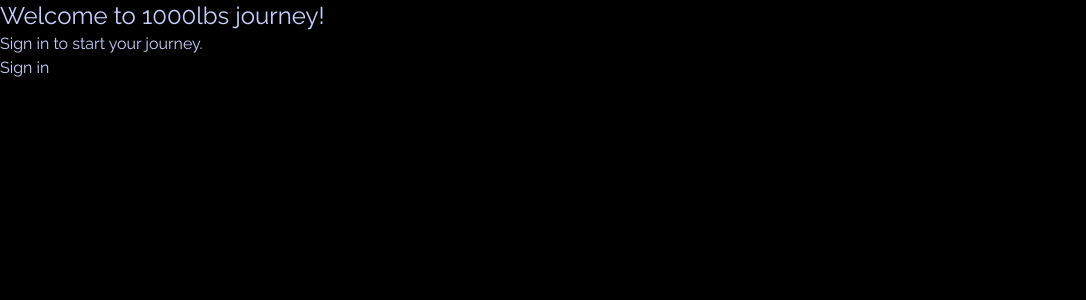
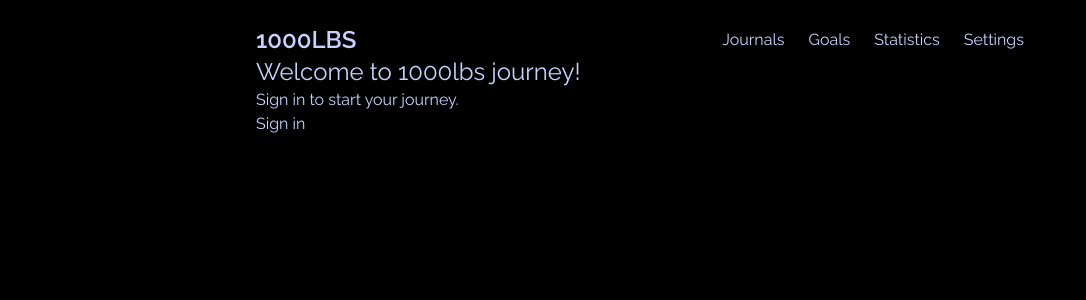
Before and after one commit to jinsoo601/1000lbs-journey, a Next.js app: page / in a window 1280 px wide. Shown: the top 300 px of the page, without its empty margins (0-1086 px from the left). Built offline with nearby package versions, Linux system fonts and the light colour scheme; no server answers.

Commit message:
added simple navbar

```diff
--- /dev/null
+++ b/components/navbar.tsx
@@ -0,0 +1,39 @@
+import Link from "next/link";
+import { useState } from "react";
+
+export default function Navbar() {
+  const [isOpen, setIsOpen] = useState(false);
+  return (
+    <nav className="flex justify-between items-start relative md:items-center">
+      <div className="text-2xl font-semibold ">1000LBS</div>
+      <button
+        className="text-2xl font-medium md:hidden"
+        onClick={() => setIsOpen((prev) => !prev)}
+      >
+        ⋮
+      </button>
+      <ul
+        className={`
+          absolute right-0 top-[2rem] border-2 border-slate-500 bg-black divide-y divide-y-slate-500 ${
+            isOpen ? "block" : "hidden"
+          } md:flex md:flex-row md:static md:gap-6 md:border-0 md:divide-y-0
+        `}
+      >
+        <NavItem href="/journals">Journals</NavItem>
+        <NavItem href="/goals">Goals</NavItem>
+        <NavItem href="/statistics">Statistics</NavItem>
+        <NavItem href="/settings">Settings</NavItem>
+      </ul>
+    </nav>
+  );
+}
+
+function NavItem({ children, href }: { children: string; href: string }) {
+  return (
+    <li>
+      <Link className="block p-2 md:p-0" href={href}>
+        {children}
+      </Link>
+    </li>
+  );
+}
--- a/components/page.tsx
+++ b/components/page.tsx
@@ -1,4 +1,5 @@
 import Head from "./head";
+import Navbar from "./navbar";
 import { Raleway } from "@next/font/google";
 import React from "react";
 import { useSession } from "next-auth/react";
@@ -20,8 +21,13 @@ export default function Page({
   return (
     <>
       <Head title={title} />
-      <main className={`${font.className} text-indigo-200 bg-black h-screen`}>
-        {children}
+      <main
+        className={`${font.className} text-indigo-200 bg-black h-screen p-6`}
+      >
+        <div className="max-w-screen-md mx-auto">
+          <Navbar />
+          {children}
+        </div>
       </main>
     </>
   );
--- /dev/null
+++ b/pages/settings.tsx
@@ -0,0 +1,9 @@
+import Page from "@/components/page";
+
+export default function Settings() {
+  return (
+    <Page isProtected={true}>
+      <p className="text-3xl">Settings</p>
+    </Page>
+  );
+}
```
